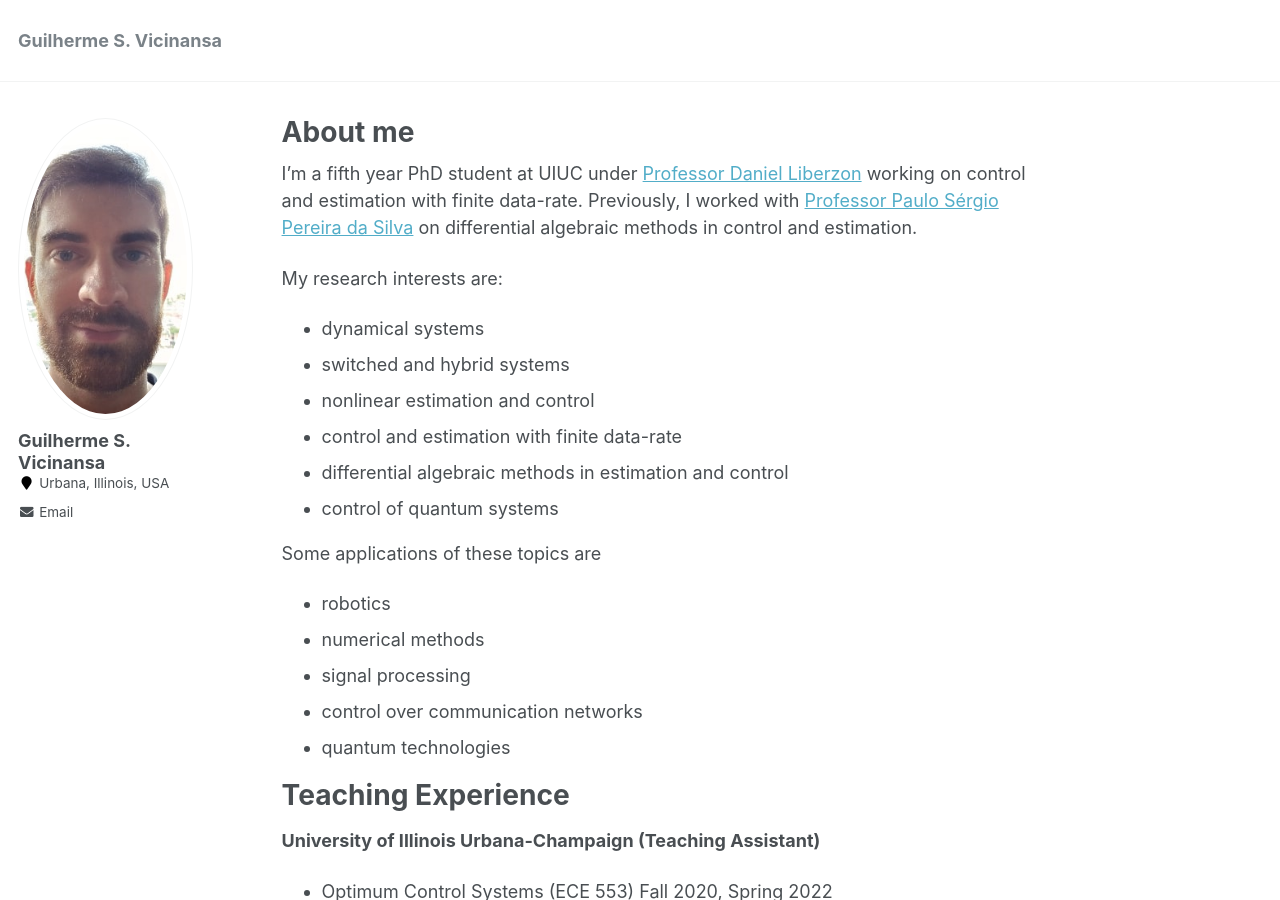
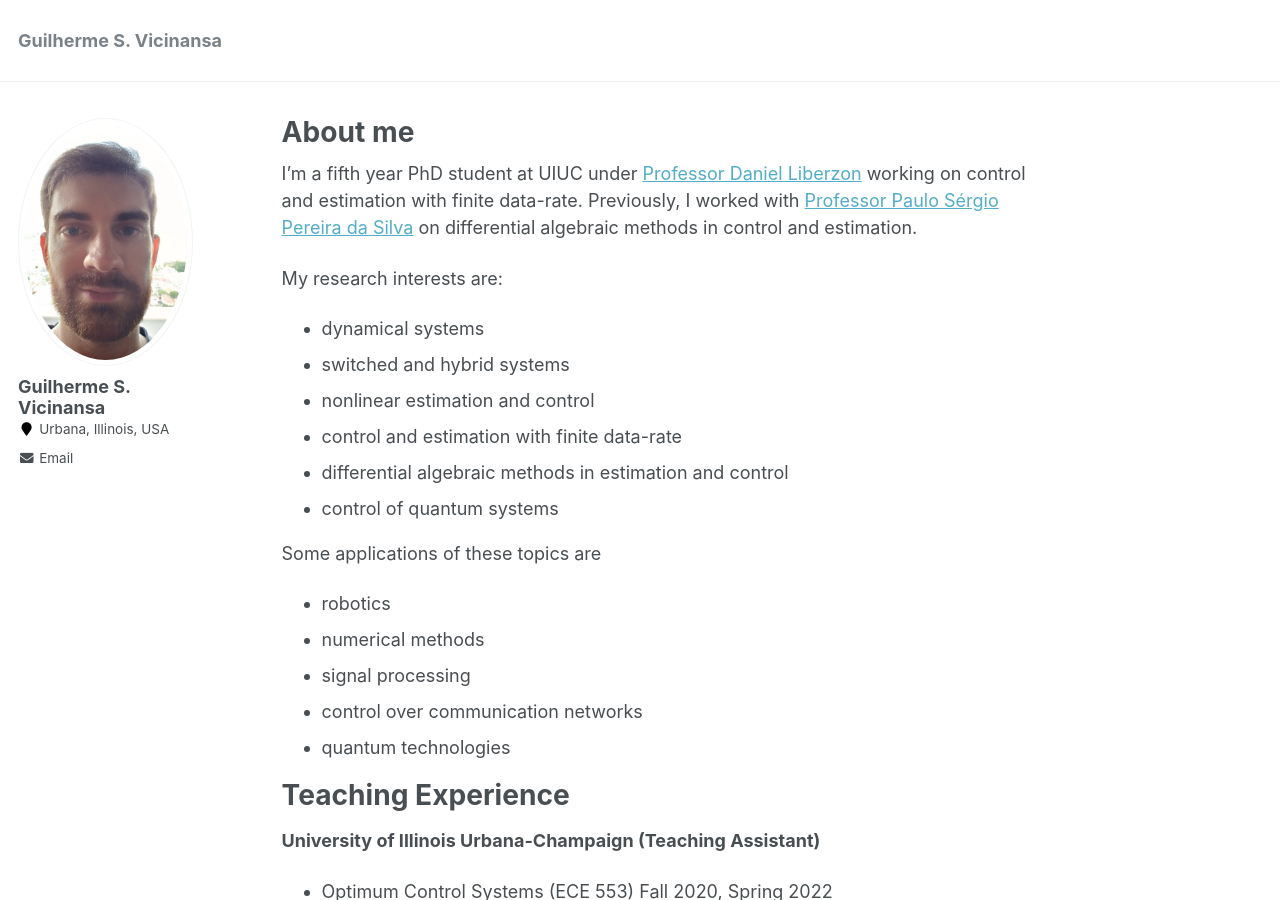
Before and after one commit to Vicinansa/vicinansa.github.io, a Jekyll site: the page built from _pages/about.md, in a window 1280 px wide and 900 px high. Built offline with Jekyll 4.4.1, drawn with Linux system fonts in a browser that asks for light colours.

Commit message:
updating pfp

```diff
--- a/_config.yml
+++ b/_config.yml
@@ -11,7 +11,7 @@ title                    : "Guilherme S. Vicinansa"
 title_separator          : "-"
 name                     : &name "Guilherme S. Vicinansa"
 description              : &description "personal description"
-url                      : https://academicpages.github.io # the base hostname & protocol for your site e.g. "https://mmistakes.github.io"
+url                      : https://vicinansa.github.io/ # the base hostname & protocol for your site e.g. "https://mmistakes.github.io"
 baseurl                  : "" # the subpath of your site, e.g. "/blog"
 repository               : "academicpages/academicpages.github.io"
 teaser                   :  # filename of teaser fallback teaser image placed in /images/, .e.g. "500x300.png"
```
Also changed, not shown: images/picture_profile.jpg (deleted), images/profile.jpg, images/profile.png (deleted).
